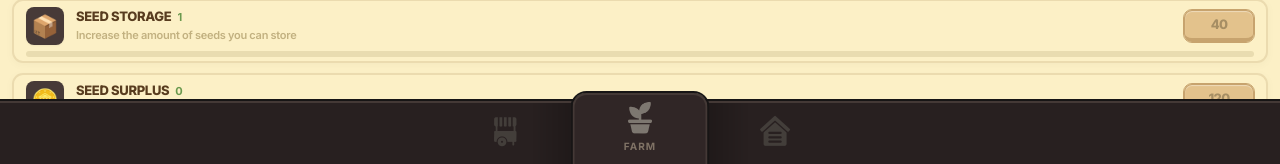
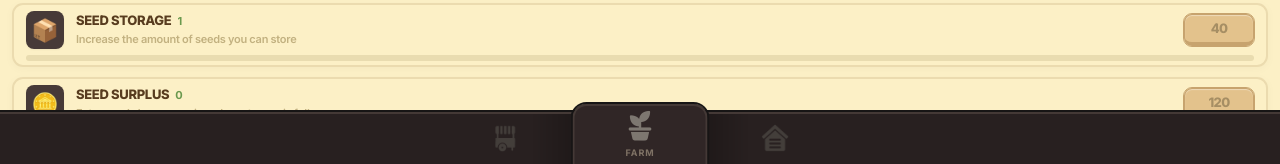
Before and after one commit to Rhys-Dedman/Farm-Merge-Idle, a React (Vite) app: page / in a window 1280 px wide. Shown: the part 636-800 px from the top of the page. Built offline with nearby package versions, Linux system fonts and the light colour scheme.

Commit message:
smaller bottom nav bar

```diff
--- a/components/Navbar.tsx
+++ b/components/Navbar.tsx
@@ -22,7 +22,7 @@ export const Navbar: React.FC<NavbarProps> = ({ activeScreen, onScreenChange, ba
 
   return (
     <nav
-      className="relative h-[61px] flex items-start justify-center z-50 shrink-0 overflow-visible"
+      className="relative h-[50px] flex items-start justify-center z-50 shrink-0 overflow-visible"
       style={{ backgroundColor: '#282020' }}
     >
       {/* Top stroke layers */}
@@ -160,7 +160,7 @@ export const Navbar: React.FC<NavbarProps> = ({ activeScreen, onScreenChange, ba
               <div
                 className="flex flex-col items-center justify-center"
                 style={{
-                  marginTop: isActive ? '-2px' : '12px',
+                  marginTop: isActive ? '-4px' : '10px',
                   transition: isActive
                     ? 'margin-top 0.25s cubic-bezier(0.0, 1.2, 0.3, 1.3)'
                     : 'margin-top 0.1s ease-in',
@@ -171,8 +171,8 @@ export const Navbar: React.FC<NavbarProps> = ({ activeScreen, onScreenChange, ba
                   alt={item.label}
                   className="transition-all duration-200 ease-out"
                   style={{
-width: isActive ? '34px' : '32px',
-                                    height: isActive ? '34px' : '32px',
+                    width: isActive ? '32px' : '28px',
+                    height: isActive ? '32px' : '28px',
                     filter: isActive
                       ? 'brightness(0) saturate(100%) invert(50%) sepia(6%) saturate(500%) hue-rotate(350deg) brightness(92%) contrast(88%)'
                       : 'brightness(0) saturate(100%) invert(22%) sepia(8%) saturate(500%) hue-rotate(340deg) brightness(97%) contrast(90%)',
@@ -182,7 +182,7 @@ width: isActive ? '34px' : '32px',
                   <span
                     className="font-bold tracking-wider uppercase transition-opacity duration-300"
                     style={{
-                      fontSize: '10px',
+                      fontSize: '9px',
                       color: '#7f7265',
                       marginTop: '4px',
                       letterSpacing: '0.1em',
--- a/components/StoreScreen.tsx
+++ b/components/StoreScreen.tsx
@@ -8,7 +8,7 @@ interface StoreScreenProps {
   onAddMoney: (amount: number) => void;
 }
 
-const BUILD_VERSION = 'V-20260228-002';
+const BUILD_VERSION = 'V-20260228-003';
 
 export const StoreScreen: React.FC<StoreScreenProps> = ({ money, walletFlashActive, onAddMoney }) => {
   return (
```
